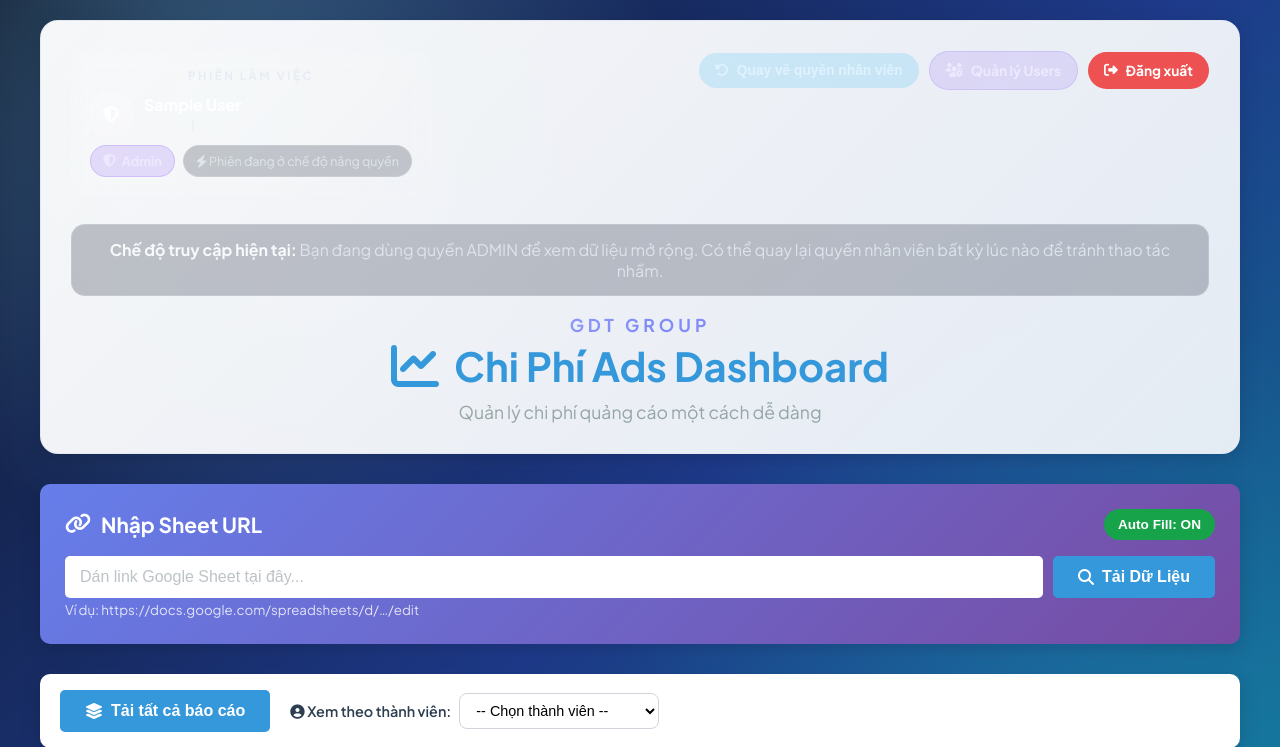
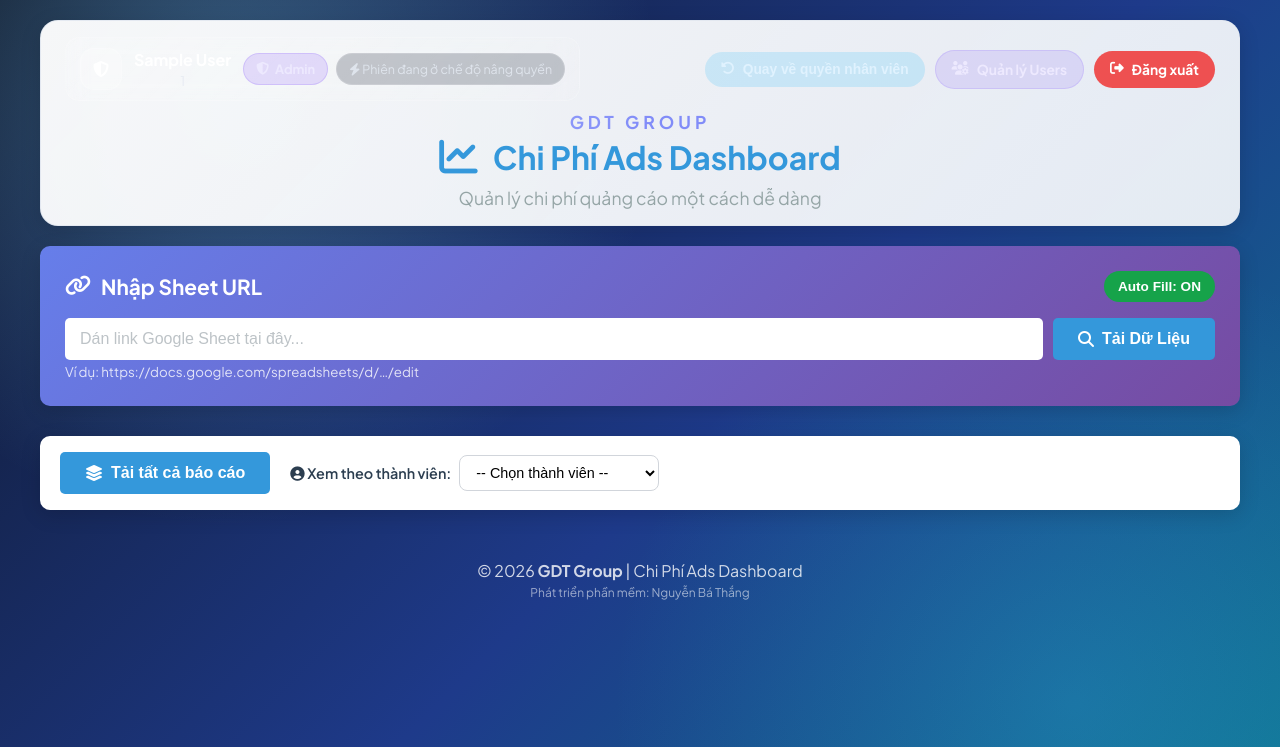
Before and after one commit to thanggdt999-source/chi-phi-ads-dashboard, a Flask app: page / in a window 1280 px wide. Shown: the top 747 px of the page. Run offline with Flask 3, Linux system fonts and the light colour scheme; the visitor is signed in with stand-in values (Sample User, id 1).

Commit message:
ui: compact header, remove access-insight bar

```diff
--- a/web_app/static/style.css
+++ b/web_app/static/style.css
@@ -38,16 +38,16 @@ body {
 /* Header */
 .header {
     background: linear-gradient(135deg, rgba(255,255,255,0.96), rgba(241,245,249,0.94));
-    padding: 30px;
+    padding: 16px 24px;
     border-radius: 18px;
-    margin-bottom: 30px;
+    margin-bottom: 20px;
     box-shadow: var(--shadow-lg);
     text-align: center;
     border: 1px solid rgba(226, 232, 240, 0.85);
 }
 
 .header h1 {
-    font-size: 2.5em;
+    font-size: 2em;
     color: var(--primary);
     margin-bottom: 10px;
     display: flex;
--- a/web_app/templates/index.html
+++ b/web_app/templates/index.html
@@ -9,31 +9,27 @@
     <style>
         .access-toolbar {
             display: flex;
-            align-items: flex-start;
+            align-items: center;
             justify-content: space-between;
-            gap: 18px;
+            gap: 10px;
             flex-wrap: wrap;
-            margin-bottom: 18px;
+            margin-bottom: 10px;
         }
 
         .session-card {
             display: flex;
-            flex-direction: column;
-            gap: 10px;
-            padding: 16px 18px;
-            border-radius: 18px;
+            flex-direction: row;
+            align-items: center;
+            gap: 12px;
+            padding: 10px 14px;
+            border-radius: 14px;
             background: linear-gradient(135deg, rgba(255,255,255,0.16), rgba(255,255,255,0.06));
             border: 1px solid rgba(255,255,255,0.18);
-            min-width: 280px;
             backdrop-filter: blur(10px);
         }
 
         .session-kicker {
-            font-size: 0.72rem;
-            text-transform: uppercase;
-            letter-spacing: 0.22em;
-            color: rgba(226, 232, 240, 0.72);
-            font-weight: 700;
+            display: none;
         }
 
         .session-main {
@@ -102,20 +98,6 @@
             gap: 10px;
             flex-wrap: wrap;
             justify-content: flex-end;
-        }
-
-        .access-insight {
-            width: 100%;
-            margin-top: 12px;
-            padding: 14px 16px;
-            border-radius: 14px;
-            background: rgba(15, 23, 42, 0.24);
-            border: 1px solid rgba(255, 255, 255, 0.14);
-            color: rgba(226, 232, 240, 0.9);
-        }
-
-        .access-insight strong {
-            color: #f8fafc;
         }
 
         .action-link {
@@ -258,17 +240,7 @@
                         <a href="{{ url_for('logout') }}" class="action-link logout"><i class="fas fa-sign-out-alt"></i> Đăng xuất</a>
                     </div>
 
-                    <div class="access-insight">
-                        {% if is_elevated %}
-                        <strong>Chế độ truy cập hiện tại:</strong> Bạn đang dùng quyền {{ role|upper }} để xem dữ liệu mở rộng. Có thể quay lại quyền nhân viên bất kỳ lúc nào để tránh thao tác nhầm.
-                        {% elif role == 'employee' %}
-                        <strong>Chế độ truy cập hiện tại:</strong> Bạn đang ở quyền nhân viên, chỉ xem dữ liệu được gán. Dùng nút "Nâng quyền" khi cần xem tổng team hoặc toàn hệ thống.
-                        {% elif role == 'lead' %}
-                        <strong>Chế độ truy cập hiện tại:</strong> Bạn đang ở quyền Leader và có thể xem dữ liệu trong phạm vi team.
-                        {% else %}
-                        <strong>Chế độ truy cập hiện tại:</strong> Bạn đang ở quyền Admin với toàn bộ dữ liệu và quản trị người dùng.
-                        {% endif %}
-                    </div>
+
                 </div>
                 <p class="company-name">GDT Group</p>
                 <h1><i class="fas fa-chart-line"></i> Chi Phí Ads Dashboard</h1>
```
